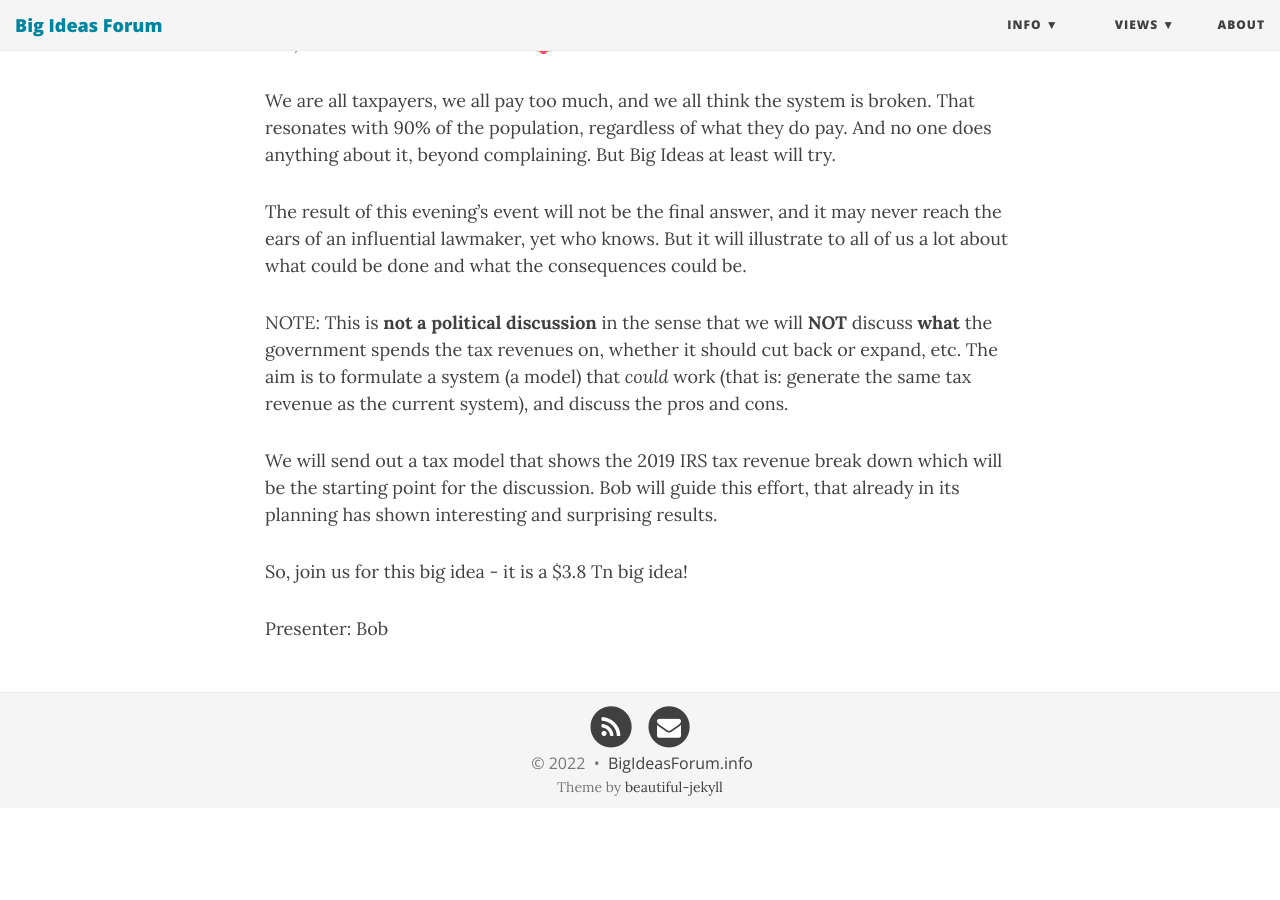
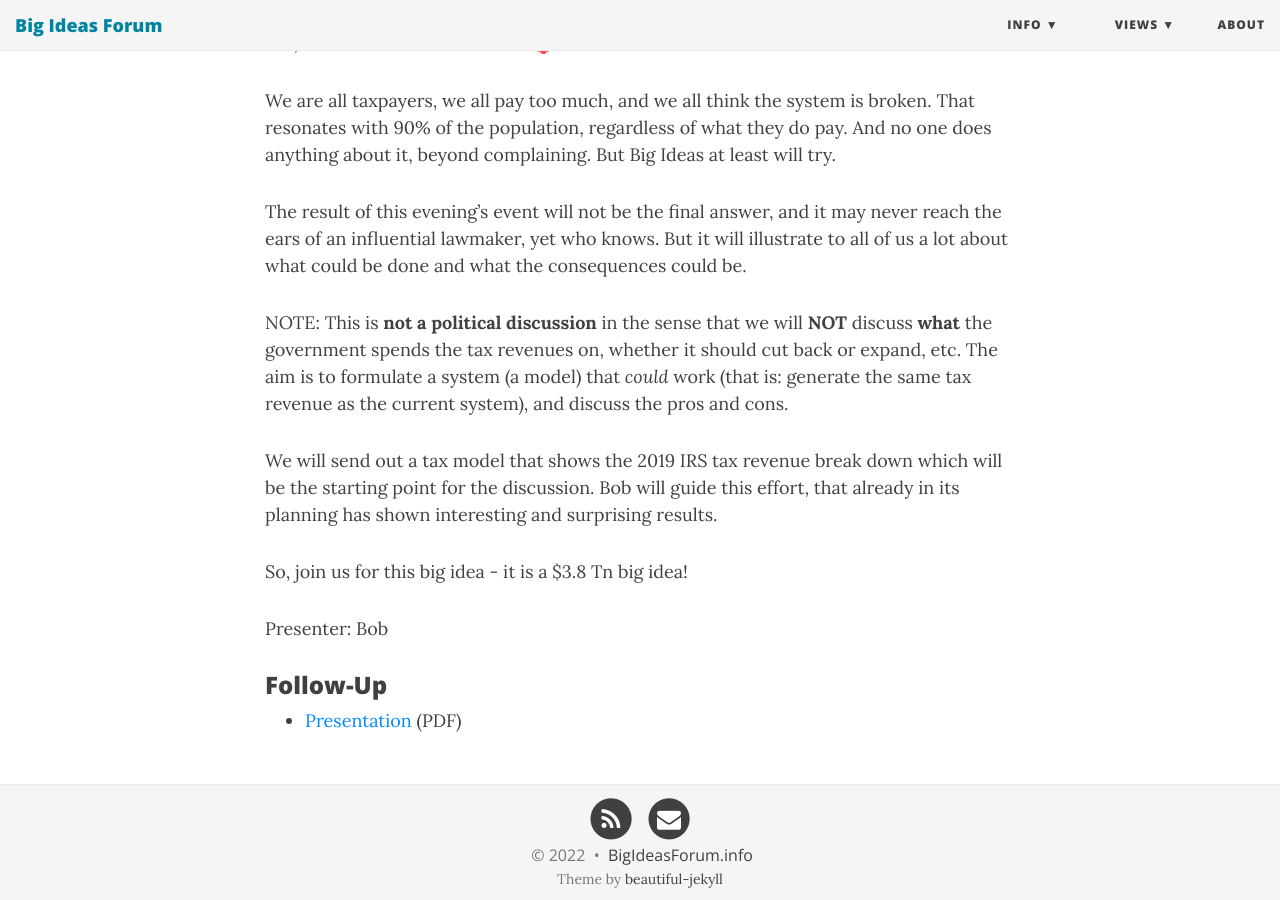
Before and after one commit to BigIdeasForum/bigideasforum.github.io, a Jekyll site: the page built from _posts/2022/2022-09-01-mindquest.md, in a window 1280 px wide and 900 px high, scrolled down 581 px. Built offline with Jekyll 4.4.1, drawn with Linux system fonts in a browser that asks for light colours; nearby versions of some CDN libraries; before the commit the page ends 1389 px from its top, so only the background shows below that.

Commit message:
add presentation

```diff
--- a/_posts/2022/2022-09-01-mindquest.md
+++ b/_posts/2022/2022-09-01-mindquest.md
@@ -21,3 +21,7 @@ We will send out a tax model that shows the 2019 IRS tax revenue break down whic
 So, join us for this big idea - it is a $3.8 Tn big idea!
 
 Presenter: Bob
+
+### Follow-Up
+
+* [Presentation](/assets/present/2022/2022-09-01/taxes.pdf) (PDF)
```
Also changed, not shown: 1 other file.
